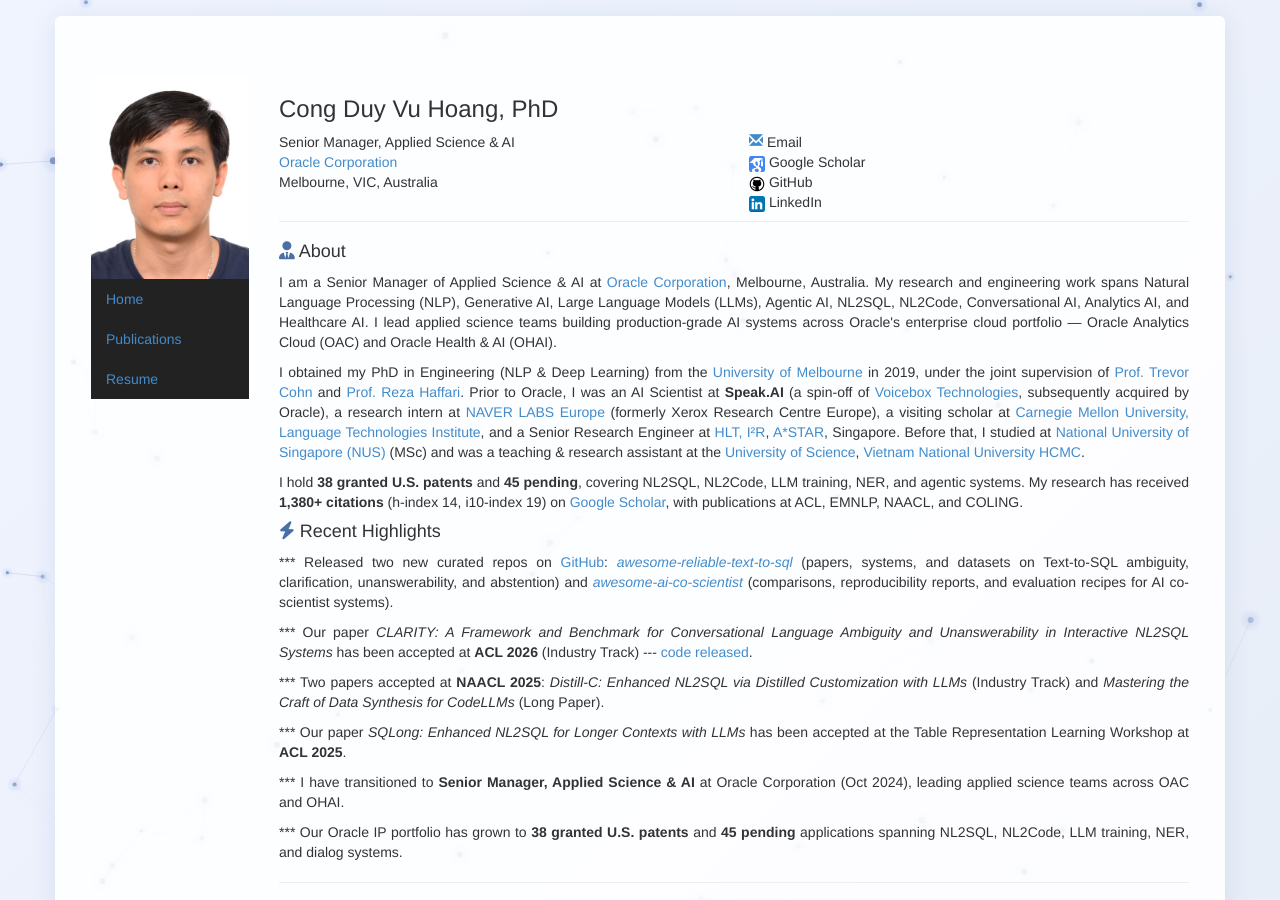
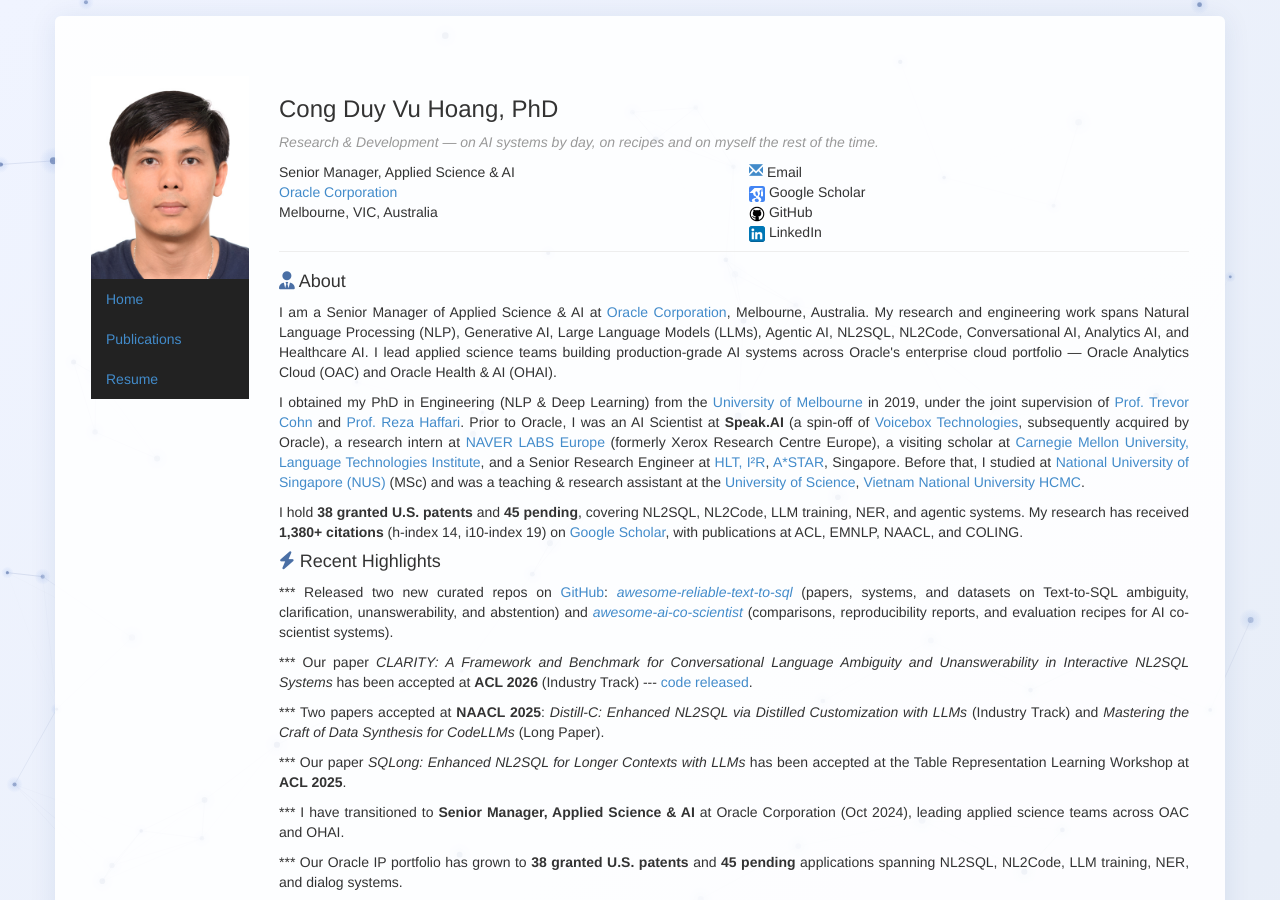
Before and after one commit to duyvuleo/duyvuleo.github.io, a Jekyll site: the page built from index.html, in a window 1280 px wide and 900 px high. Built offline with Jekyll 4.4.1, drawn with Linux system fonts in a browser that asks for light colours.

Commit message:
Add personal tagline under name in page header
"Research & Development -- on AI systems by day, on recipes and on
myself the rest of the time." A playful riff on R&D spanning work,
cooking, and self-improvement.

Co-Authored-By: Claude Sonnet 5 <noreply@anthropic.com>

```diff
--- a/index.html
+++ b/index.html
@@ -7,6 +7,7 @@ picture: vu
   <div class="row">
     <div class="col-sm-12">
       <h3>Cong Duy Vu Hoang, PhD</h3>
+      <p class="text-muted"><em>Research &amp; Development &mdash; on AI systems by day, on recipes and on myself the rest of the time.</em></p>
     </div>
   </div>
   <div class="row">
```
